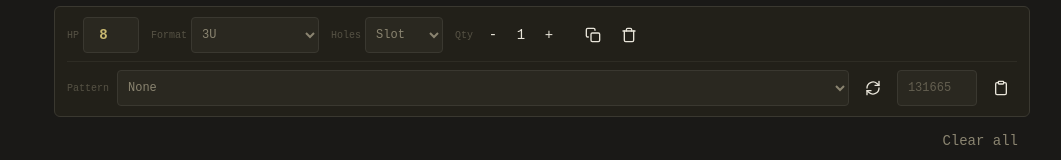
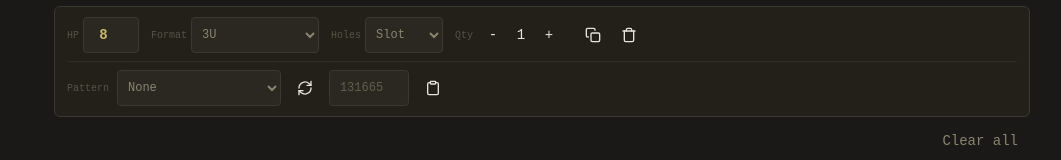
Before and after one commit to ogabrielluiz/rackcut, a React (Vite) app: page / in a window 1280 px wide. Both pictures are taken after a click on the button "Add". Shown: the part 470-630 px from the top of the page, without its empty margins (98-1159 px from the left). Built offline with nearby package versions, Linux system fonts and the light colour scheme.

Commit message:
Fix slot dimensions and pattern dropdown width

```diff
--- a/src/components/PanelList.tsx
+++ b/src/components/PanelList.tsx
@@ -155,7 +155,7 @@ export default function PanelList({
                 id={`pat-${panel.id}`}
                 value={panel.pattern}
                 onChange={(e) => onUpdatePanel(panel.id, { pattern: e.target.value as PatternType })}
-                className={`h-9 px-1.5 text-xs text-muted-foreground flex-1 min-w-[120px] ${selectBase}`}
+                className={`h-9 px-1.5 text-xs text-muted-foreground ${selectBase}`}
                 aria-label={`Pattern for ${panelLabel}`}
               >
                 {SORTED_PATTERN_ENTRIES.map(([value, label]) => (
--- a/src/lib/constants.ts
+++ b/src/lib/constants.ts
@@ -8,7 +8,7 @@ export const PANEL_HEIGHT_1U_INTELLIJEL = 39.65;
 export const PANEL_HEIGHT_1U_PULPLOGIC = 43.18;
 
 export const HOLE_DIAMETER = 3.2;
-export const SLOT_WIDTH = 3.5;
+export const SLOT_WIDTH = 4.0;
 export const SLOT_HEIGHT = 3.2;
 
 export const HOLE_EDGE_OFFSET_H = 7.5;
```
